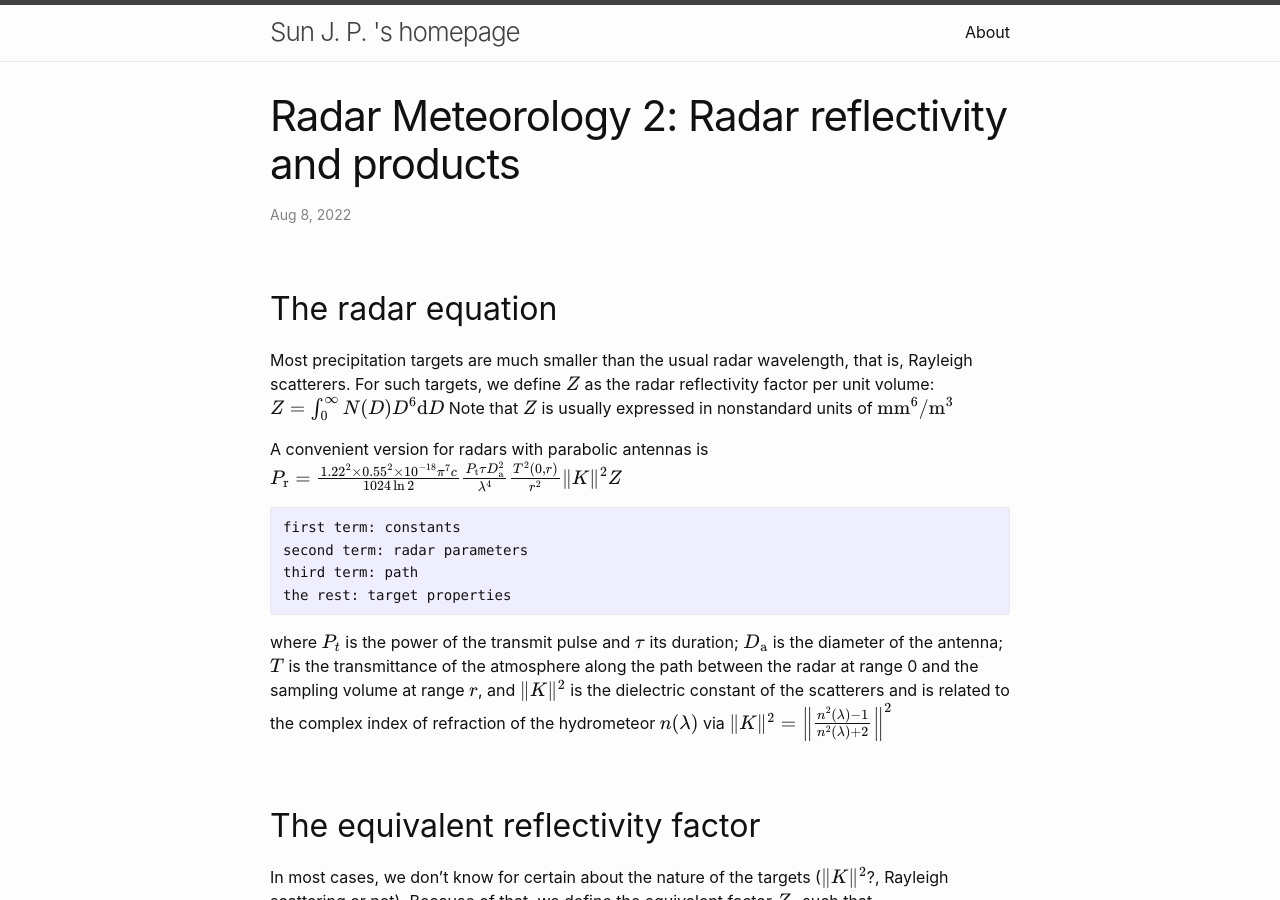
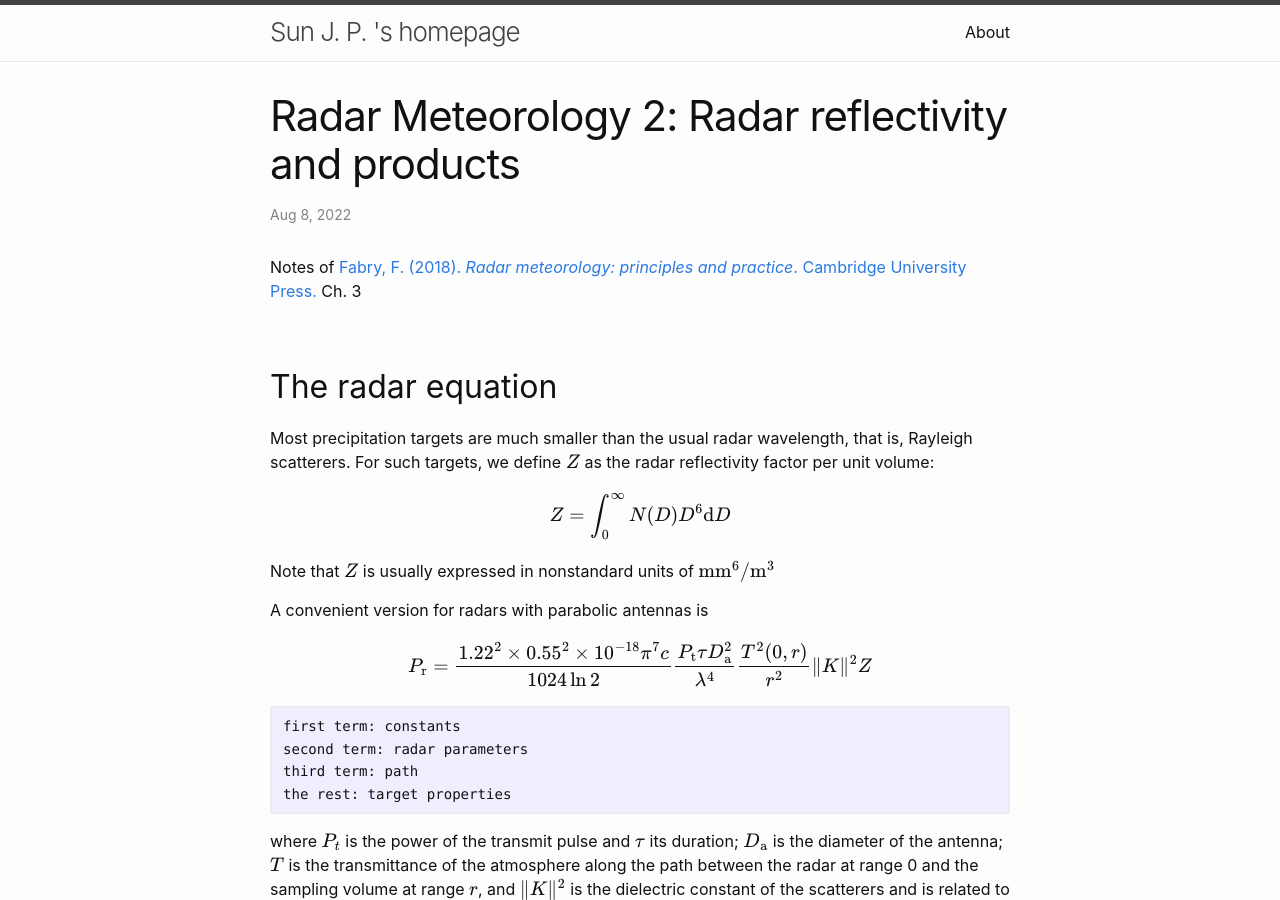
Before and after one commit to sunjp704/sunjp704.github.io, a Jekyll site: the page built from _posts/2022-08-08-radar-meteorology-2.md, in a window 1280 px wide and 900 px high. Built offline with Jekyll 4.4.1, drawn with Linux system fonts in a browser that asks for light colours.

Commit message:
add reference

````diff
--- a/_posts/2022-08-08-radar-meteorology-2.md
+++ b/_posts/2022-08-08-radar-meteorology-2.md
@@ -3,15 +3,20 @@ layout: post
 title: "Radar Meteorology 2: Radar reflectivity and products"
 categories: radar meteorology
 ---
+Notes of [Fabry, F. (2018). *Radar meteorology: principles and practice*. Cambridge University Press.](https://www.cambridge.org/id/academic/subjects/earth-and-environmental-science/atmospheric-science-and-meteorology/radar-meteorology-principles-and-practice?format=AR) Ch. 3
+
 ## The radar equation
 
 Most precipitation targets are much smaller than the usual radar wavelength, that is, Rayleigh scatterers. For such targets, we define $Z$ as the radar reflectivity factor per unit volume:
+
 $$
 Z=\int _0^{\infty}N(D)D^6\mathrm{d}D
 $$
+
 Note that $Z$ is usually expressed in nonstandard units of $\mathrm{mm^6}/\mathrm{m^3}$
 
 A convenient version for radars with parabolic antennas is
+
 $$
 P_\mathrm{r}=\frac{1.22^2\times 0.55^2\times 10^{-18}\pi^7c}{1024\ln2}\frac{P_\mathrm{t}\tau D_\mathrm{a}^2}{\lambda^4}\frac{T^2(0,r)}{r^2}\Vert K\Vert^2Z
 $$
@@ -24,6 +29,7 @@ the rest: target properties
 ```
 
 where $P_t$ is the power of the transmit pulse and $\tau$ its duration; $D_\mathrm{a}$ is the diameter of the antenna; $T$ is the transmittance of the atmosphere along the path between the radar at range 0 and the sampling volume at range $r$, and $\Vert K\Vert^2$ is the dielectric constant of the scatterers and is related to the complex index of refraction of the hydrometeor $n(\lambda)$ via
+
 $$
 \Vert K\Vert^2=\left\Vert\frac{n^2(\lambda)-1}{n^2(\lambda)+2}\right\Vert^2
 $$
@@ -31,12 +37,15 @@ $$
 ## The equivalent reflectivity factor
 
 In most cases, we don't know for certain about the nature of the targets ($\Vert K\Vert^2$?, Rayleigh scattering or not). Because of that, we define the equivalent factor $Z_\mathrm{e}$ such that
+
 $$
 P_\mathrm{r}=\frac{1.22^2\times 0.55^2\times 10^{-18}\pi^7c}{1024\ln2}\frac{P_\mathrm{t}\tau D_\mathrm{a}^2}{\lambda^4}\frac{T^2(0,r)}{r^2}\Vert K_\mathrm{w}\Vert^2Z_\mathrm{e}
 $$
+
 with $\Vert K_\mathrm{w}\Vert^2$ being the dielectric constant of liquid water(0.93). Normally, it is the $Z_\mathrm{e}$ that is measured by the radar.
 
 For convenience, we generally express reflectivity factors in units of decibels (dB) as
+
 $$
 \mathrm{dB}Z=10\log _{10}Z
 $$
@@ -44,17 +53,21 @@ $$
 ## Reflectivity factor and rain rate
 
 reflectivity factor:
+
 $$
 Z=\int _0^{\infty}N(D)D^6\mathrm{d}D
 $$
 
 rainfall rate:
+
 $$
 Z=\int _0^{\infty}N(D)D^3w_\mathrm{r}(D)\mathrm{d}D
 $$
+
 $w_\mathrm{r}(D)$: fall speed of a raindrop of diameter $D$.
 
 There are no mathematical functions linking Z and R. On average, however, DSD vary systematically with reflectivity and precipitation intensity. Z-R relationships are derived based on that fact:
+
 $$
 \begin{aligned}
     & Z=200R^{1.6}\qquad\mathrm{Marshall-Palmer\ 1950s} \\
@@ -62,6 +75,7 @@ $$
     & Z=300R^{1.4}\qquad\mathrm{WSR-88D}
 \end{aligned}
 $$
+
 Z-R relationships power laws of the form $Z=aR^b$ of which the coefficients a and b depend on the dynamics and microphysics processes controlling precipitation formation. Hence, it varies from one region to another.
 
 ## Radar products
````
Also changed, not shown: _posts/2022-08-05-radar-meteorology-1.md (+19 -2 lines).
